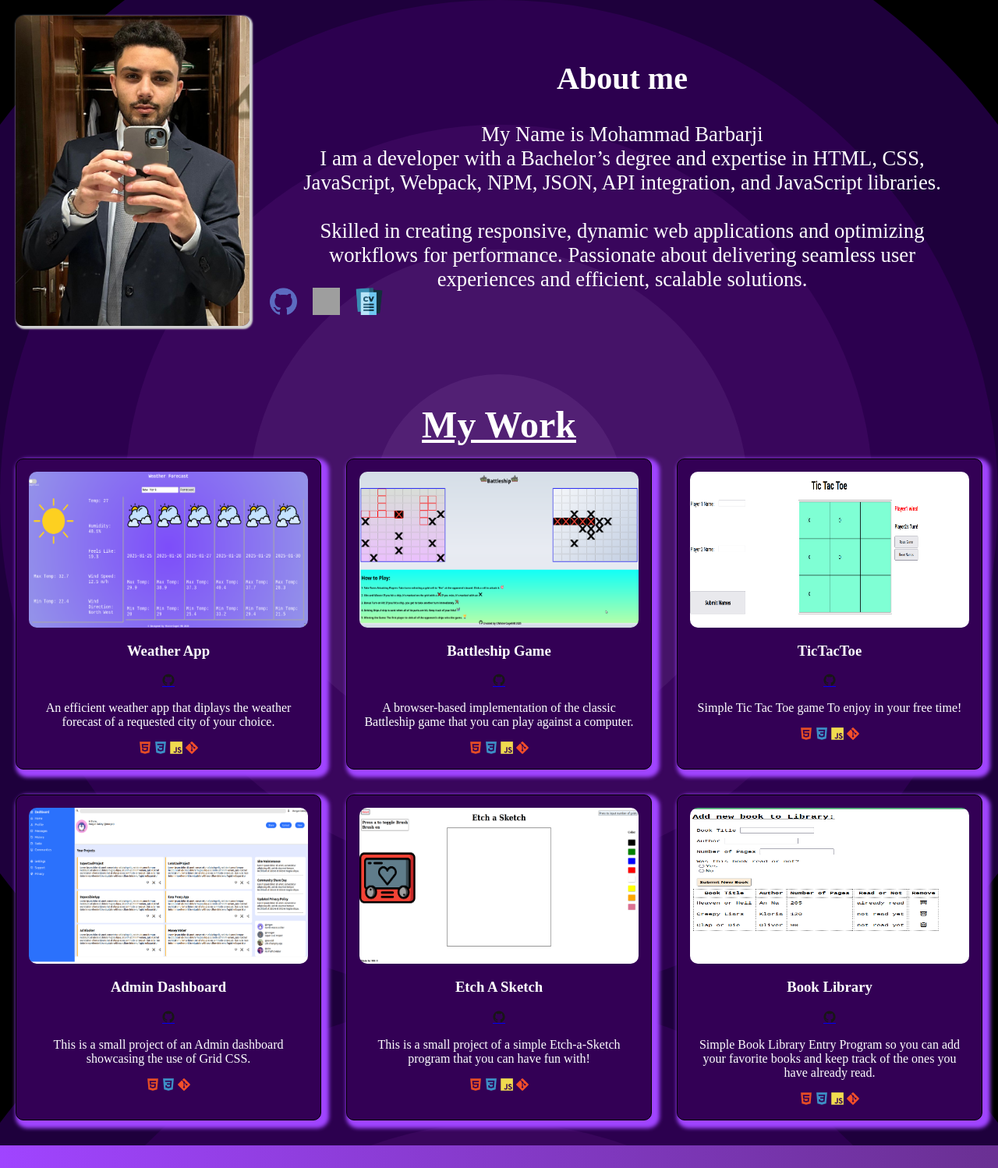
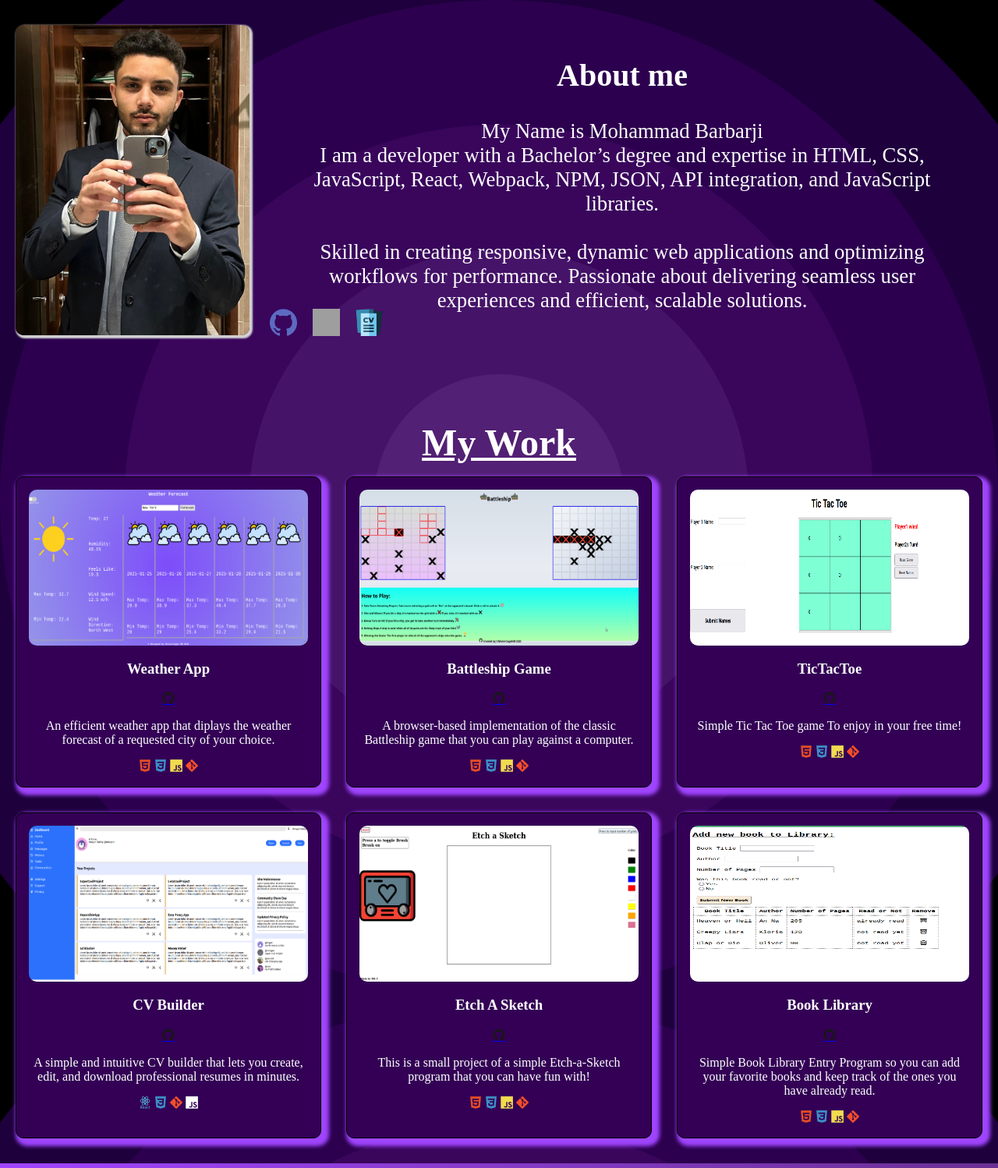
Before and after one commit to MisterCage840/Homepage, a website built with webpack: page src/template.html in a window 1280 px wide. Shown: the top 1498 px of the page at 78% size. Built offline with nearby package versions, Linux system fonts and the light colour scheme; grey boxes are pictures that could not be loaded; a web font is replaced by a local one.

Commit message:
Updated a project

```diff
--- a/src/template.html
+++ b/src/template.html
@@ -50,11 +50,11 @@
           <p>
             My Name is Mohammad Barbarji <br />
             I am a developer with a Bachelor’s degree and expertise in HTML,
-            CSS, JavaScript, Webpack, NPM, JSON, API integration, and JavaScript
-            libraries. <br /><br />Skilled in creating responsive, dynamic web
-            applications and optimizing workflows for performance. Passionate
-            about delivering seamless user experiences and efficient, scalable
-            solutions.
+            CSS, JavaScript, React, Webpack, NPM, JSON, API integration, and
+            JavaScript libraries. <br /><br />Skilled in creating responsive,
+            dynamic web applications and optimizing workflows for performance.
+            Passionate about delivering seamless user experiences and efficient,
+            scalable solutions.
           </p>
           <div class="socials">
             <a href="https://github.com/MisterCage840" target="_blank"
@@ -153,23 +153,22 @@
             alt="Admin Dashboard screenshot"
           />
           <span>
-            <h3>Admin Dashboard</h3>
+            <h3>CV Builder</h3>
             <span>
-              <a
-                href="https://mistercage840.github.io/AdminDashboard/"
-                target="_blank"
+              <a href="https://cv-builder-two-eosin.vercel.app/" target="_blank"
                 ><i class="devicon-github-original colored"></i
               ></a>
             </span>
           </span>
           <p>
-            This is a small project of an Admin dashboard showcasing the use of
-            Grid CSS.
+            A simple and intuitive CV builder that lets you create, edit, and
+            download professional resumes in minutes.
           </p>
           <span>
-            <i class="devicon-html5-plain colored"></i>
+            <i class="devicon-react-original-wordmark colored"></i>
             <i class="devicon-css3-plain colored"></i>
             <i class="devicon-git-plain colored"></i>
+            <i class="devicon-javascript-plain"></i>
           </span>
         </div>
         <div>
```
